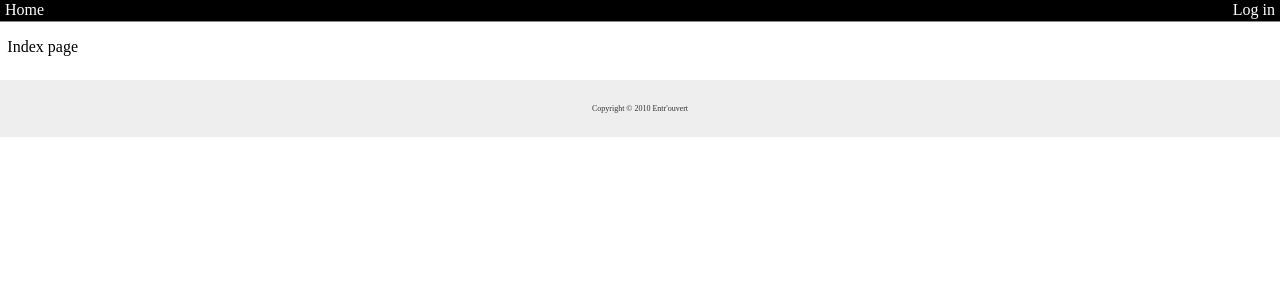
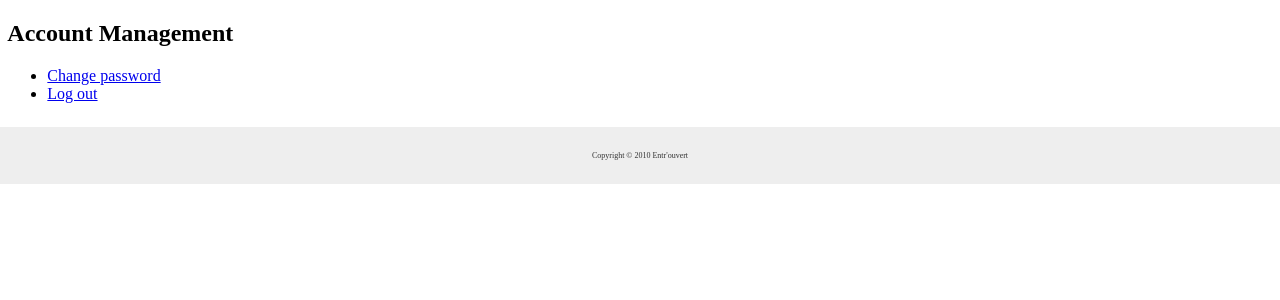
Before and after one commit to incuna/authentic, a Django app: template templates/index.html in a window 1280 px wide. Shown: the top 300 px of the page. Run offline with Django 3.2, Linux system fonts and the light colour scheme; the template is opened without the code that fills it, so the values that code supplies are empty.

Commit message:
Remove always-on auth header; links moved to the homepage

```diff
--- a/media/css/style.css
+++ b/media/css/style.css
@@ -2,26 +2,6 @@ html, body {
 	margin: 0;
 	background: white;
 	color: black;
-}
-
-div#auth-header {
-	background: black;
-	color: #eee;
-	padding: 1px 5px 2px 5px;
-	border-bottom: 1px solid #888;
-}
-
-div#auth-header a {
-	color: white;
-	text-decoration: none;
-}
-
-div#auth-header a:hover {
-	text-decoration: underline;
-}
-
-span#auth-user-actions {
-	float: right;
 }
 
 div#content {
--- a/templates/base.html
+++ b/templates/base.html
@@ -8,18 +8,8 @@
 </head>
 
 <body>
-    <div id="auth-header">
-        {% block auth_header %}
-        <a href="{% url index %}">{% trans "Home" %}</a>
-        <span id="auth-user-actions">
-        {% if user.is_authenticated %}
-          {% trans "Logged in" %}: {{ user.username }} |
-          (<a href="{% url auth_logout %}">{% trans "Log out" %}</a> |
-           <a href="{% url auth_password_change %}">{% trans "Change password" %}</a>)
-        {% else %}
-          <a href="{% url auth_login %}">{% trans "Log in" %}</a>
-        {% endif %}
-        </span>
+    <div id="header">
+        {% block header %}
         {% endblock %}
     </div>
 
--- a/templates/index.html
+++ b/templates/index.html
@@ -2,5 +2,12 @@
 {% load i18n %}
 
 {% block content %}
-Index page
+
+<h2>{% trans "Account Management" %}</h2>
+
+<ul>
+ <li><a href="{% url auth_password_change %}">{% trans "Change password" %}</a></li>
+ <li><a href="{% url auth_logout %}">{% trans "Log out" %}</a></li>
+</ul>
+
 {% endblock %}
```
